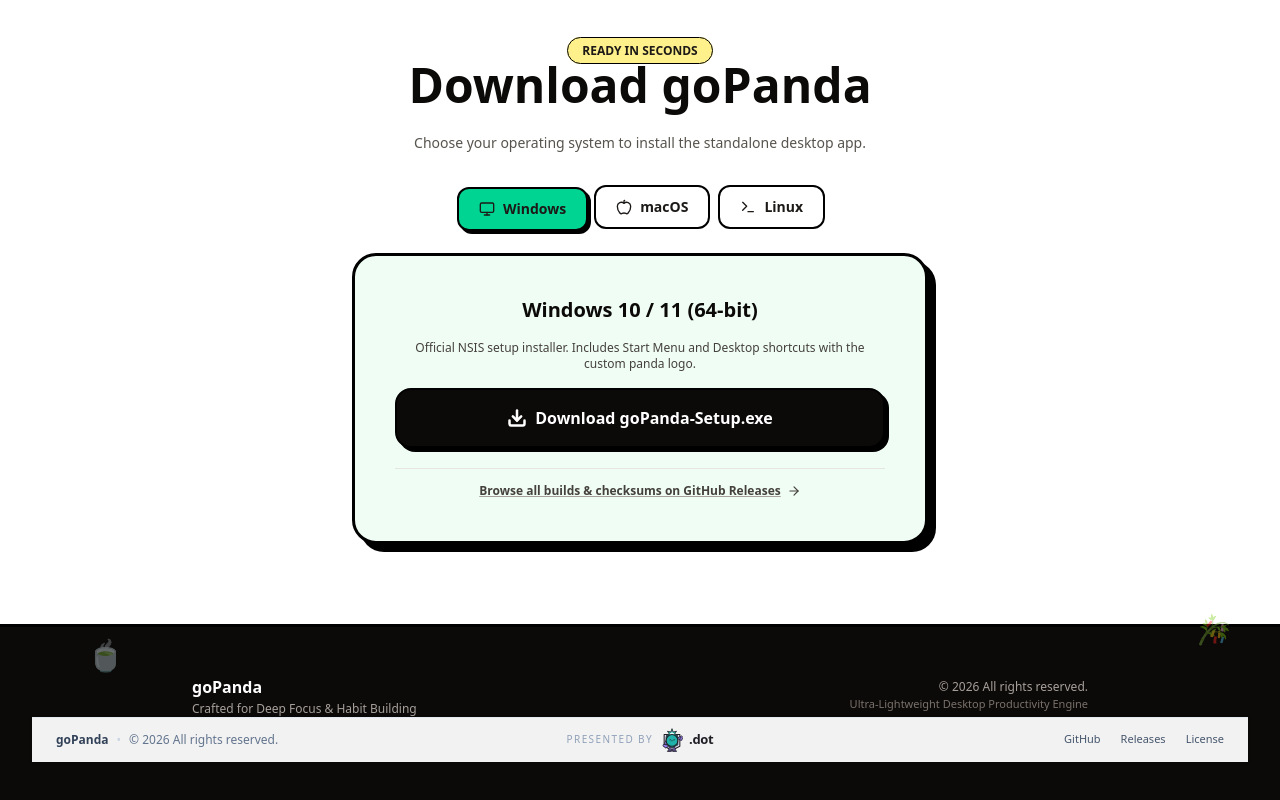
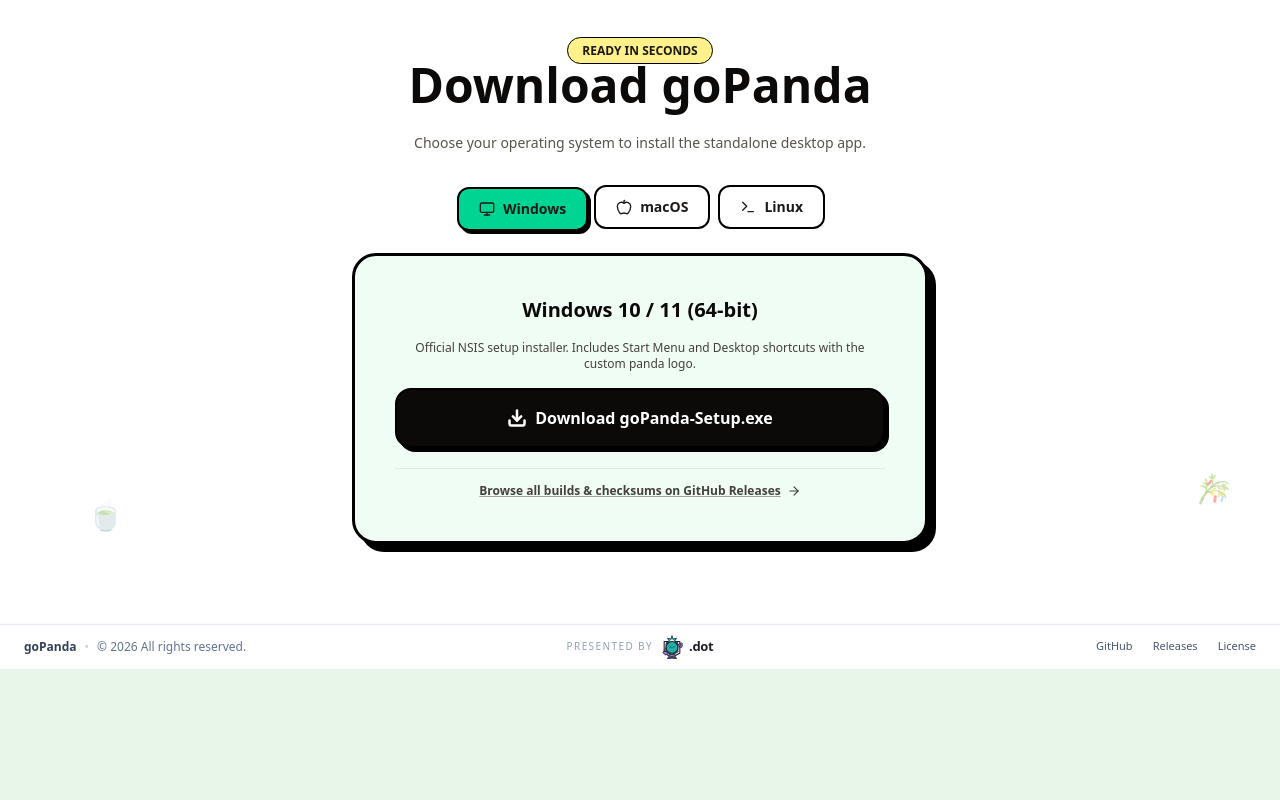
Before and after one commit to cser-utkarsh-raj/goPanda, a React (Vite) app: page / in a window 1280 px wide. Shown: the part 2498-3298 px from the top of the page. After the commit the page ends 3167 px from the top, so only its background shows below. Built offline with nearby package versions, Linux system fonts and the light colour scheme.

Commit message:
fix: replace landing footer with shared dot footer

```diff
--- a/src/components/landing/LandingPage.tsx
+++ b/src/components/landing/LandingPage.tsx
@@ -532,27 +532,7 @@
         </div>
       </section>
 
-      {/* Footer */}
-      <footer className="border-t-3 border-black bg-stone-950 text-white py-12 px-4 sm:px-8 text-center text-xs">
-        <div className="max-w-4xl mx-auto flex flex-col sm:flex-row items-center justify-between gap-6">
-          <div className="flex items-center gap-3 text-left">
-            <div>
-              <div className="flex items-center gap-2 font-black text-base text-white">
-                <span>goPanda</span>
-              </div>
-              <div className="text-stone-400 text-xs mt-0.5 font-medium">
-                Crafted for Deep Focus & Habit Building
-              </div>
-            </div>
-          </div>
-
-          <div className="text-stone-400 font-medium text-xs sm:text-right">
-            <div>© {new Date().getFullYear()} All rights reserved.</div>
-            <div className="text-stone-500 text-[11px] mt-0.5">Ultra-Lightweight Desktop Productivity Engine</div>
-          </div>
-        </div>
-        <DotFooter />
-      </footer>
+      <DotFooter />
     </div>
   );
 }
```
